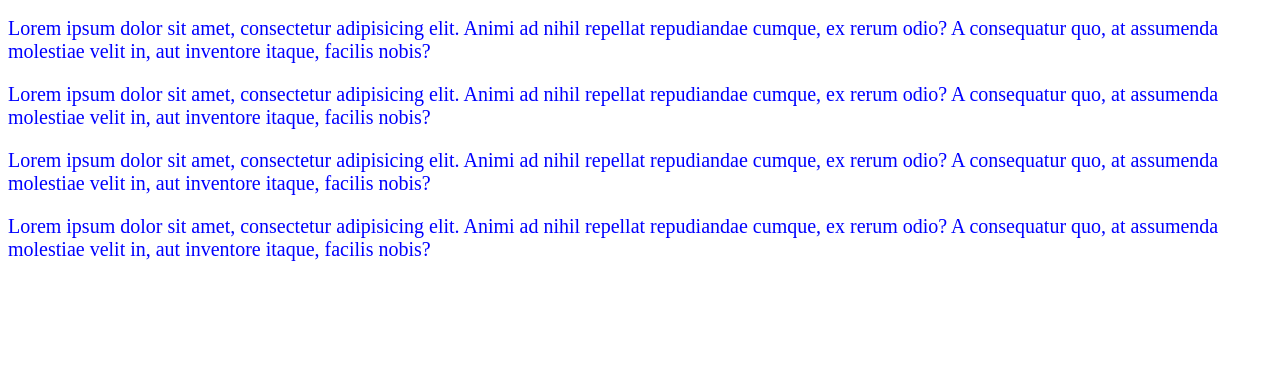
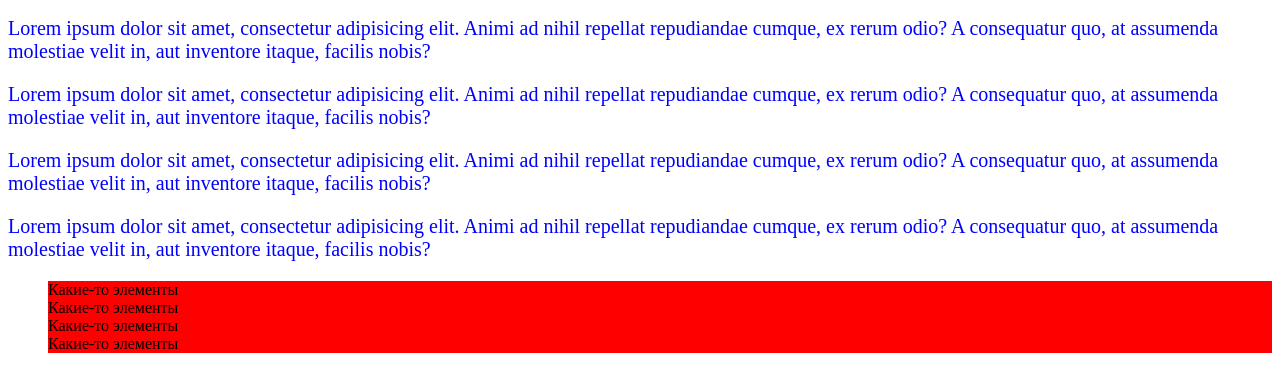
Before and after one commit to Kartoved24/test-site, a plain HTML site: page index.html in a window 1280 px wide. Shown: the part 129-520 px from the top of the page. Drawn offline with Linux system fonts and the light colour scheme.

Commit message:
Добавил список
и сделал цвет заднего фона

```diff
--- a/index.html
+++ b/index.html
@@ -14,5 +14,11 @@
     <p>Lorem ipsum dolor sit amet, consectetur adipisicing elit. Animi ad nihil repellat repudiandae cumque, ex rerum odio? A consequatur quo, at assumenda molestiae velit in, aut inventore itaque, facilis nobis?</p>
     <p>Lorem ipsum dolor sit amet, consectetur adipisicing elit. Animi ad nihil repellat repudiandae cumque, ex rerum odio? A consequatur quo, at assumenda molestiae velit in, aut inventore itaque, facilis nobis?</p>
     <p>Lorem ipsum dolor sit amet, consectetur adipisicing elit. Animi ad nihil repellat repudiandae cumque, ex rerum odio? A consequatur quo, at assumenda molestiae velit in, aut inventore itaque, facilis nobis?</p>
+    <ul>
+        <li>Какие-то элементы</li>
+        <li>Какие-то элементы</li>
+        <li>Какие-то элементы</li>
+        <li>Какие-то элементы</li>
+    </ul>
 </body>
 </html>
--- a/style.css
+++ b/style.css
@@ -2,3 +2,8 @@ p {
     font-size: 20px;
     color: blue;
 }
+
+li {
+    list-style-type: none;
+    background-color: red;
+}
```
